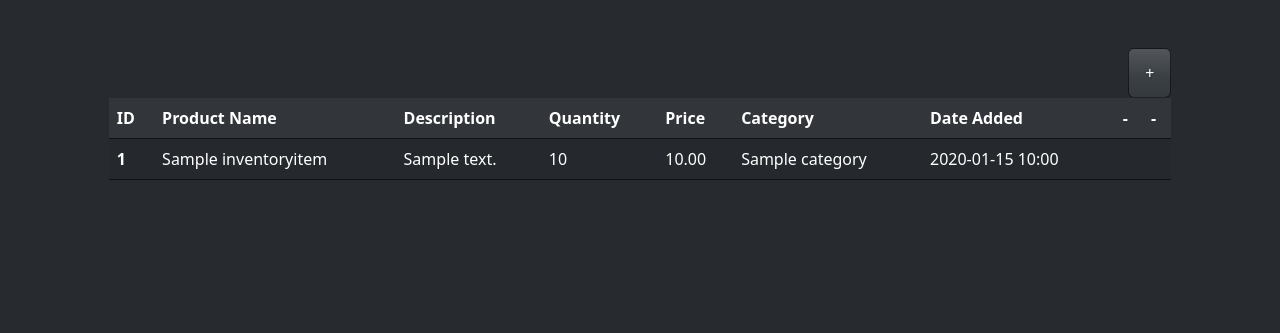
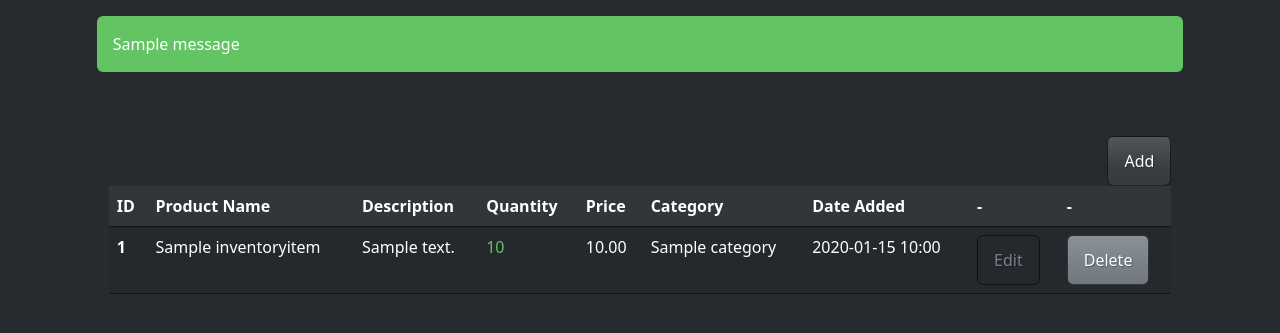
Before and after one commit to BettyBaneWarlock/inventory_management_api, a Django app: page /dashboard/ in a window 1280 px wide. Shown: the part 62-395 px from the top of the page. Run offline with Django 5.2, Linux system fonts and the light colour scheme; a user stored in the database is signed in; tables that the repository leaves empty hold one stand-in row (values such as "Sample post"); one stand-in notice (Sample message) is shown.

Commit message:
CRUD functions and low inventory checks

```diff
--- a/inventory_management/inventory/templates/inventory/dashboard.html
+++ b/inventory_management/inventory/templates/inventory/dashboard.html
@@ -1,10 +1,25 @@
 {% extends 'inventory/base.html' %}
 
 {% block content %}
+    {% if messages %}
+        <div class="row mt-3">
+            {% for message in messages %}
+                {% if message.tags == 'error' %}
+                    <div class="col-md-10 col-12 mx-auto alert alert-danger">
+                        {{ message }}
+                    </div>
+                {% else %}
+                    <div class="col-md-10 col-12 mx-auto alert alert-success">
+                        {{ message }}
+                    </div>
+                {% endif %}
+            {% endfor %}
+        </div>
+    {% endif %}
 <div class="row">
     <div class="col-12 col-md-10 mx-auto mt-5">
         <div class="d-flex justify-content-end">
-            <a href="#" class="btn btn-primary">+</a>
+            <a href="{% url 'add-item' %}" class="btn btn-primary">Add</a>
         </div>
         <table class="table table-hover table-striped">
             <thead>
@@ -40,12 +55,16 @@
                     <th scope="row">{{ item.id }}</th>
                     <td>{{ item.name }}</td>
                     <td>{{ item.description }}</td>
-                    <td>{{ item.quantity }}</td>
+                    {% if item.id in low_inventory_ids %}
+                        <td class="text-danger">{{ item.quantity }}</td>
+                    {% else %}
+                        <td class="text-success">{{ item.quantity }}</td>
+                    {% endif %}
                     <td>{{ item.price }}</td>
                     <td>{{ item.category.name }}</td>
                     <td>{{ item.date_created|date:"Y-m-d H:i" }}</td>
-                    <td></td>
-                    <td></td>
+                    <td><a href="{% url 'edit-item' item.id %}" class="btn btn-outline-secondary">Edit</a></td>
+                    <td><a href="{% url 'delete-item' item.id %}" class="btn btn-secondary">Delete</a></td>
                 </tr>
                 {% endfor %}
             </tbody>
--- a/inventory_management/inventory/templates/inventory/index.html
+++ b/inventory_management/inventory/templates/inventory/index.html
@@ -4,8 +4,8 @@
 <div>
 	<div class="row">
 		<div class="col-sm-11 col-md-4 mx-auto mt-5 px-3">
-			<h1 class="fw-light">Track and Manage Your Inventory</h1>
-			<p class="fw-light">Keep track of your inventory</p>
+			<h1 class="fw-light">Track and Manage Your Merch Inventory!</h1>
+			<p class="fw-light">Keep track of your inventory for all your Kpop Merchandise and get notified of items running out</p>
 
 			<div>
 				<a href="{% url 'dashboard' %}" class="btn btn-primary">Get Started Now!</a>
--- a/inventory_management/inventory/urls.py
+++ b/inventory_management/inventory/urls.py
@@ -1,11 +1,14 @@
 from django.contrib import admin
 from django.urls import path
-from .views import Index, SignUpView, Dashboard
+from .views import Index, SignUpView, Dashboard, AddItem, EditItem, DeleteItem
 from django.contrib.auth import views as auth_views
 
 urlpatterns = [
 	path('', Index.as_view(), name='index'),
 	path('dashboard/', Dashboard.as_view(), name='dashboard'),
+	path('add-item/', AddItem.as_view(), name='add-item'),
+	path('edit-item/<int:pk>/', EditItem.as_view(), name='edit-item'),
+	path('delete-item/<int:pk>/', DeleteItem.as_view(), name='delete-item'),
 	path('signup/', SignUpView.as_view(), name='signup'),
 	path('login/', auth_views.LoginView.as_view(template_name='inventory/login.html'), name='login'),
     path('logout/', auth_views.LogoutView.as_view(template_name='inventory/logout.html'), name='logout'),
--- a/inventory_management/inventory/views.py
+++ b/inventory_management/inventory/views.py
@@ -1,9 +1,12 @@
 from django.shortcuts import render, redirect
-from django.views.generic import TemplateView, View
+from django.urls import reverse_lazy
+from django.views.generic import TemplateView, View, CreateView, UpdateView, DeleteView
 from django.contrib.auth import authenticate, login
 from django.contrib.auth.mixins import LoginRequiredMixin
-from .forms import UserRegisterForm
-from .models import InventoryItem
+from .forms import UserRegisterForm, InventoryItemForm
+from .models import InventoryItem, Category
+from inventory_management.settings import LOW_QUANTITY
+from django.contrib import messages
 
 class Index(TemplateView):
     template_name = 'inventory/index.html'
@@ -12,7 +15,23 @@ class Dashboard(LoginRequiredMixin, View):
 	def get(self, request):
 		items = InventoryItem.objects.filter(user=self.request.user.id).order_by('id')
 
-		return render(request, 'inventory/dashboard.html', {'items': items})
+		low_inventory = InventoryItem.objects.filter(
+			user=self.request.user.id,
+			quantity__lte=LOW_QUANTITY
+		)
+
+		if low_inventory.count() > 0:
+			if low_inventory.count() > 1:
+				messages.error(request, f'{low_inventory.count()} items have low inventory')
+			else:
+				messages.error(request, f'{low_inventory.count()} item has low inventory')
+
+		low_inventory_ids = InventoryItem.objects.filter(
+			user=self.request.user.id,
+			quantity__lte=LOW_QUANTITY
+		).values_list('id', flat=True)
+
+		return render(request, 'inventory/dashboard.html', {'items': items, 'low_inventory_ids': low_inventory_ids})
 
 class SignUpView(View):
 	def get(self, request):
@@ -33,3 +52,30 @@ class SignUpView(View):
 			return redirect('index')
 
 		return render(request, 'inventory/signup.html', {'form': form})
+
+class AddItem(LoginRequiredMixin, CreateView):
+	model = InventoryItem
+	form_class = InventoryItemForm
+	template_name = 'inventory/item_form.html'
+	success_url = reverse_lazy('dashboard')
+
+	def get_context_data(self, **kwargs):
+		context = super().get_context_data(**kwargs)
+		context['categories'] = Category.objects.all()
+		return context
+
+	def form_valid(self, form):
+		form.instance.user = self.request.user
+		return super().form_valid(form)
+
+class EditItem(LoginRequiredMixin, UpdateView):
+	model = InventoryItem
+	form_class = InventoryItemForm
+	template_name = 'inventory/item_form.html'
+	success_url = reverse_lazy('dashboard')
+
+class DeleteItem(LoginRequiredMixin, DeleteView):
+	model = InventoryItem
+	template_name = 'inventory/delete_item.html'
+	success_url = reverse_lazy('dashboard')
+	context_object_name = 'item'
--- a/inventory_management/inventory_management/settings.py
+++ b/inventory_management/inventory_management/settings.py
@@ -131,3 +131,5 @@ CRISPY_TEMPLATE_PACK = "bootstrap5"
 
 LOGIN_REDIRECT_URL = '/dashboard'
 LOGIN_URL = '/login'
+
+LOW_QUANTITY = 3
```
Also changed, not shown: inventory_management/inventory/forms.py (+7 -0 lines), inventory_management/inventory/templates/inventory/delete_item.html (added, +18 -0 lines), inventory_management/inventory/templates/inventory/item_form.html (added, +21 -0 lines).
